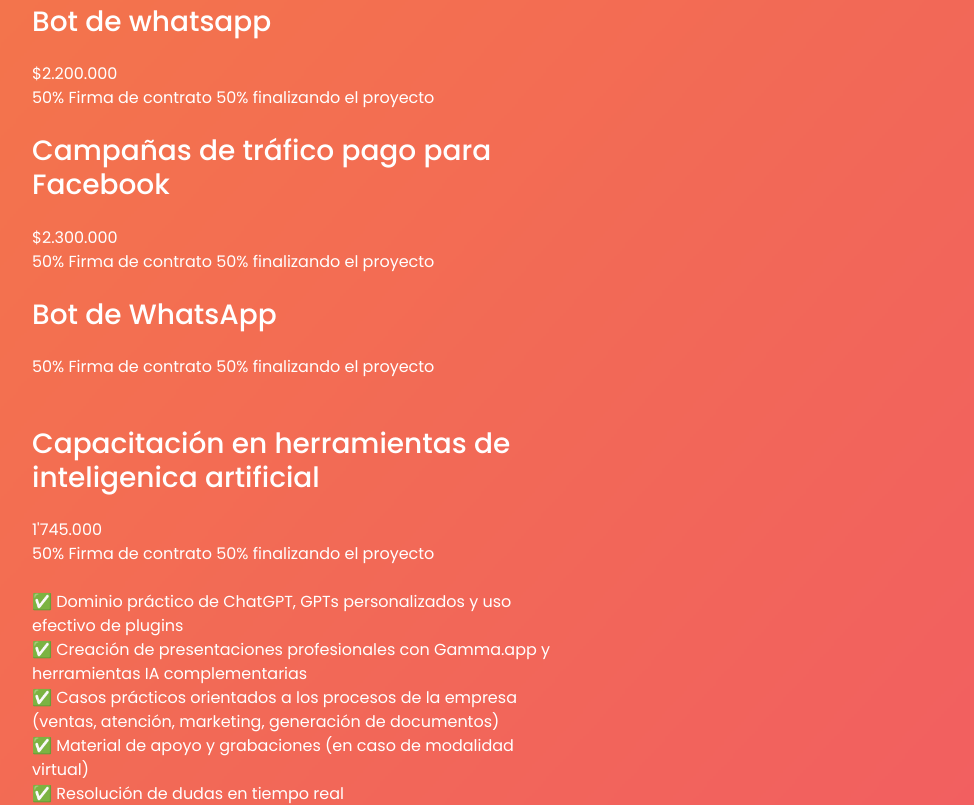
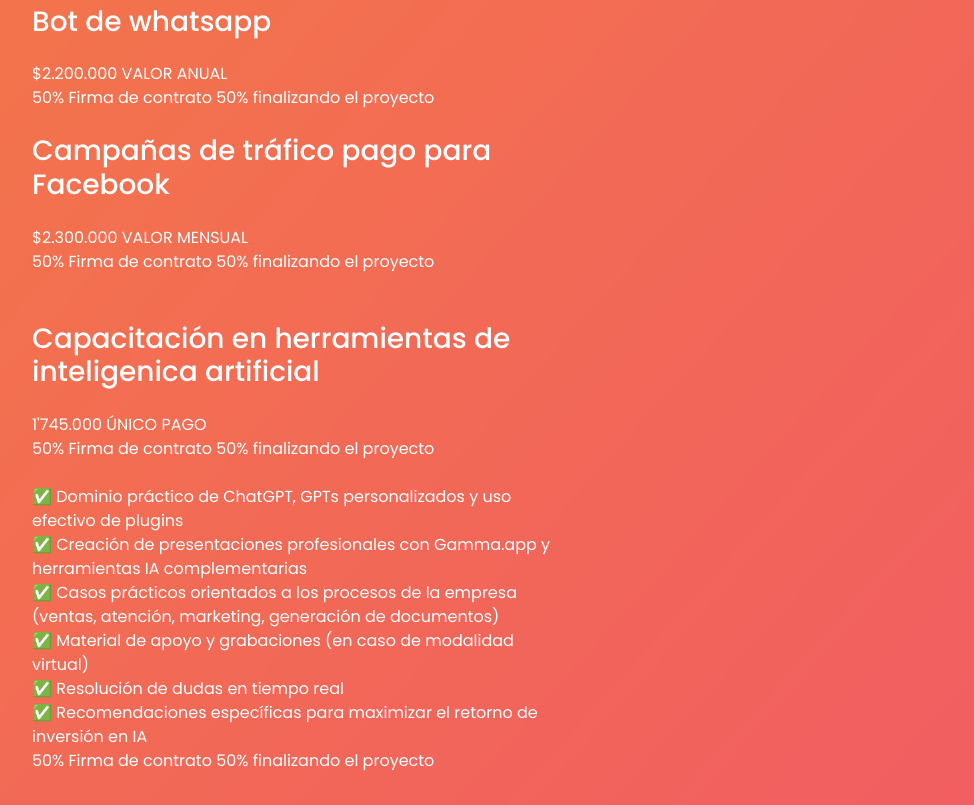
Before and after one commit to DanielAraqueStudios/cotizacion-union-agencia-de-seguros, a plain HTML site: page index.html in a window 1280 px wide. Shown: the part 9328-10133 px from the top of the page, without its empty margins (53-1027 px from the left). Drawn offline with Linux system fonts and the light colour scheme.

Commit message:
periodicidad

```diff
--- a/index.html
+++ b/index.html
@@ -892,34 +892,32 @@
                     Condiciones comerciales: <br><br>
                     <h3>Página web eccomerce</h3><br>
 
-                    $5.100.000$  <br>   50% Firma de contrato 50% finalizando el proyecto <br>
+                    $5.100.000$ ÚNICO PAGO  <br>   50% Firma de contrato 50% finalizando el proyecto <br>
                     <br>
 
                     <h3>Redes Sociales</h3><br>
 
-                    2.750.000  <br>   50% Firma de contrato 50% finalizando el proyecto <br>
+                    2.750.000 VALOR MENSUAL <br>   50% Firma de contrato 50% finalizando el proyecto <br>
                     <br>
 
                     <h3>Bot de whatsapp</h3><br>
 
-                    $2.200.000  <br>   50% Firma de contrato 50% finalizando el proyecto <br>
+                    $2.200.000  VALOR ANUAL <br>   50% Firma de contrato 50% finalizando el proyecto <br>
                     <br>
 
                     <h3>Campañas de tráfico pago para Facebook</h3><br>
 
-                    $2.300.000  <br>   50% Firma de contrato 50% finalizando el proyecto <br>
+                    $2.300.000 VALOR MENSUAL <br>   50% Firma de contrato 50% finalizando el proyecto <br>
                     <br>
 
-                    <h3>Bot de WhatsApp</h3><br>
-                    50% Firma de contrato 50% finalizando el proyecto <br>
-                    <br>
+
                     <br>
 
 
 
                        <h3>Capacitación en herramientas de inteligenica artificial</h3><br>
 
-                       1'745.000  <br>   50% Firma de contrato 50% finalizando el proyecto <br>
+                       1'745.000 ÚNICO PAGO  <br>   50% Firma de contrato 50% finalizando el proyecto <br>
                     <br>
                        ✅ Dominio práctico de ChatGPT, GPTs personalizados y uso efectivo de plugins<br>
 ✅ Creación de presentaciones profesionales con Gamma.app y herramientas IA complementarias<br>
```
